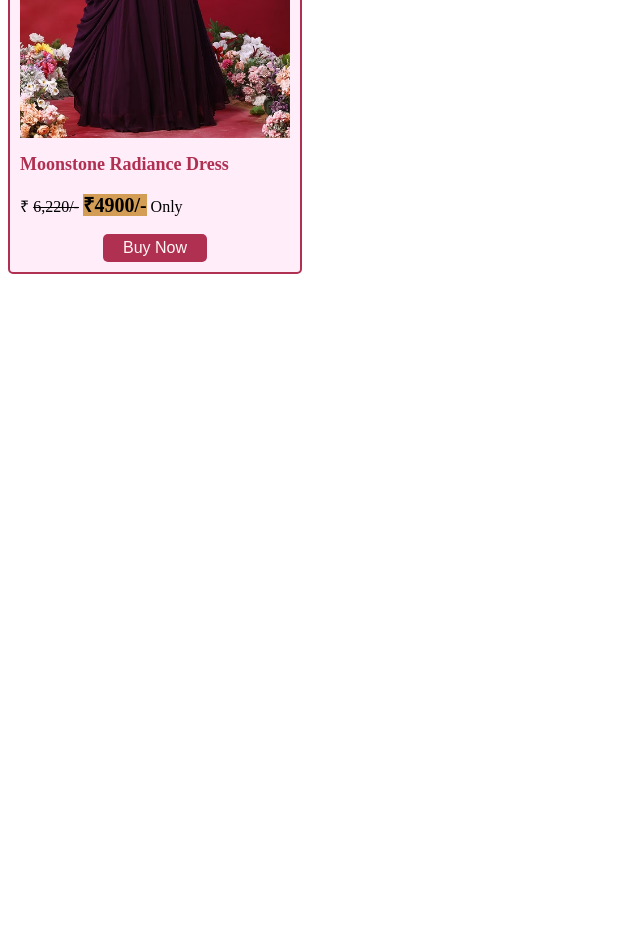
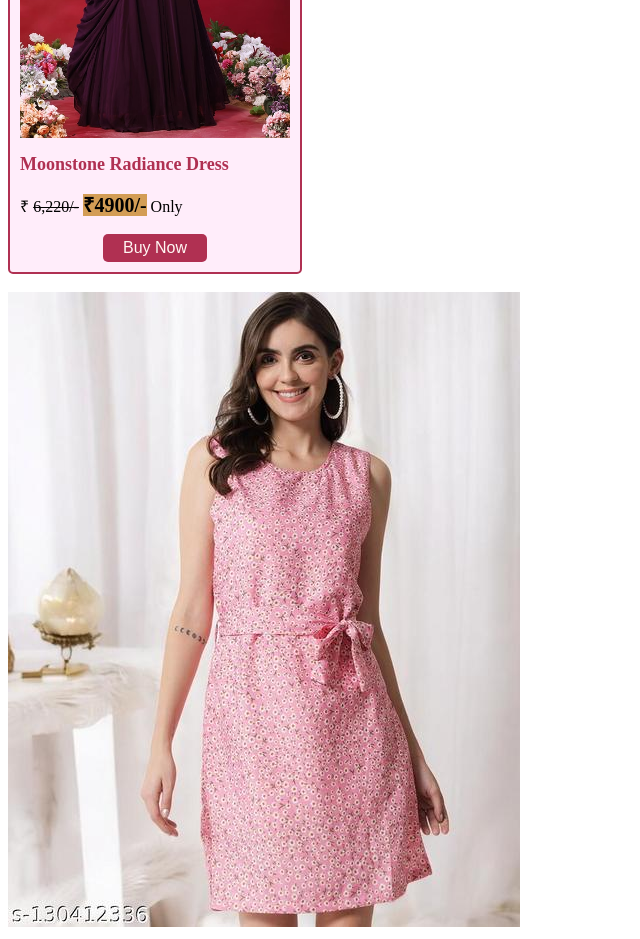
Before and after one commit to Sakshibodare08/buttons-cards, a plain HTML site: page card.html in a window 1280 px wide. Shown: the part 1382-2321 px from the top of the page, without its empty margins (0-640 px from the left). Before the commit the page ends 1682 px from the top, so only its background shows below. Drawn offline with Linux system fonts and the light colour scheme.

Commit message:
img src img added

```diff
--- a/card.html
+++ b/card.html
@@ -104,7 +104,7 @@
      </div>
      <br>
     <div class="card3">
-
+        <img src="./img/Pink Color Short Midi Dress.jpg" alt="Midi-Dress"class="Midi-Dress"/>
     </div>
 </body>
 </html>
```
